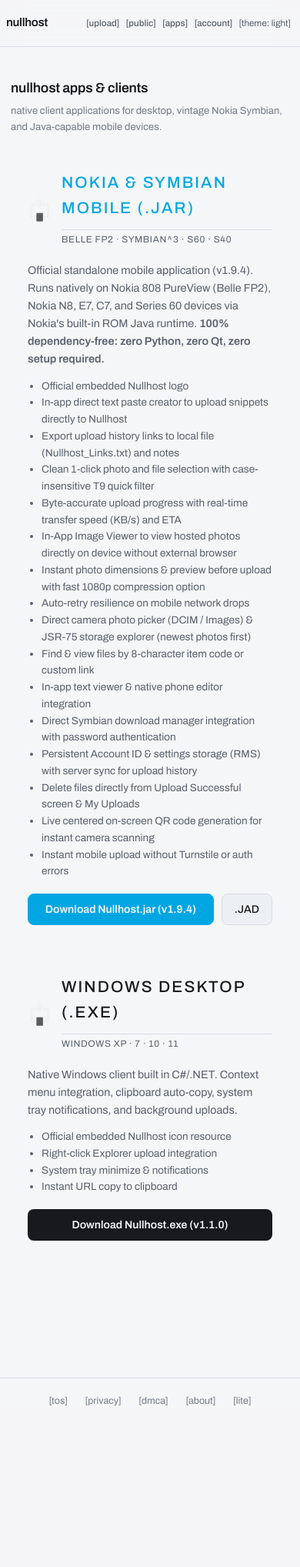
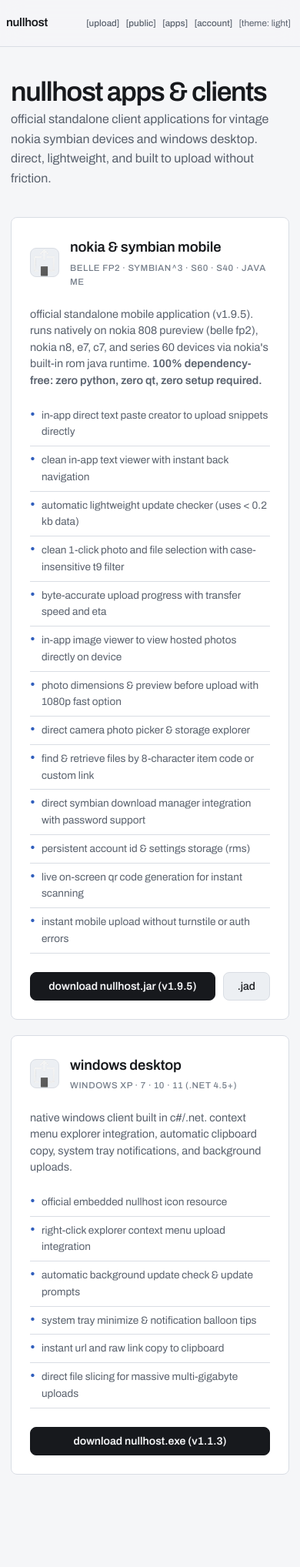
Before and after one commit to Gelaxiz/nullhost, a Flask app: page /app in a window 390 px wide. Shown: the top 2036 px of the page at 77% size. Before the commit the page ends 1827 px from the top, so only its background shows below. Run offline with Flask 3, Linux system fonts and the light colour scheme; some libraries are stand-ins or nearby versions.

Commit message:
feat: release mobile v1.9.5 & desktop v1.1.3 - auto-update checker, in-app text viewer fix, apps page redesign, purge obsolete clients

```diff
--- a/app.py
+++ b/app.py
@@ -612,19 +612,44 @@ def mobile_image_preview(item_id):
             app.logger.warning(f"Mobile preview resize error: {e}")
     return send_file(filepath, mimetype=item['mime_type'] or 'application/octet-stream')
 
+_client_hash_cache = {'mtime': 0, 'size': 0, 'hash': ''}
+
 @app.route('/api/client/update')
 def client_update_manifest():
     client_path = os.path.join(os.path.dirname(__file__), 'client', 'Nullhost.exe')
-    digest = hashlib.sha256()
-    with open(client_path, 'rb') as client_file:
-        for chunk in iter(lambda: client_file.read(1024 * 1024), b''):
-            digest.update(chunk)
+    try:
+        st = os.stat(client_path)
+        if _client_hash_cache['mtime'] != st.st_mtime or _client_hash_cache['size'] != st.st_size:
+            digest = hashlib.sha256()
+            with open(client_path, 'rb') as client_file:
+                for chunk in iter(lambda: client_file.read(1024 * 1024), b''):
+                    digest.update(chunk)
+            _client_hash_cache['mtime'] = st.st_mtime
+            _client_hash_cache['size'] = st.st_size
+            _client_hash_cache['hash'] = digest.hexdigest()
+        sha256_hex = _client_hash_cache['hash']
+    except Exception:
+        sha256_hex = ''
     response = jsonify({
         'version': NULLHOST_CLIENT_VERSION,
-        'download_url': url_for('download_app', _external=True, _scheme='https'),
-        'sha256': digest.hexdigest(),
+        'download_url': url_for('download_app', platform='windows', _external=True, _scheme='https'),
+        'sha256': sha256_hex,
     })
     response.headers['Cache-Control'] = 'no-store'
+    return response
+
+@app.route('/api/version')
+@app.route('/api/mobile/version')
+def app_versions():
+    response = jsonify({
+        'status': 'ok',
+        'j2me': '1.9.5',
+        'windows': NULLHOST_CLIENT_VERSION,
+        'j2me_url': url_for('download_app', platform='j2me', _external=True),
+        'jad_url': url_for('download_app', platform='jad', _external=True),
+        'windows_url': url_for('download_app', platform='windows', _external=True)
+    })
+    response.headers['Cache-Control'] = 'public, max-age=180'
     return response
 
 @app.route('/tos')
--- a/static/style.css
+++ b/static/style.css
@@ -1690,6 +1690,123 @@ code {
     .about-feature-list { grid-template-columns: 1fr; }
 }
 
+/* ── Apps & Clients Page ── */
+.apps-grid {
+    display: grid;
+    grid-template-columns: repeat(auto-fit, minmax(320px, 1fr));
+    gap: 20px;
+    margin: 28px 0 44px;
+}
+.app-card {
+    background: var(--surface);
+    border: 1px solid var(--border);
+    border-radius: var(--radius);
+    padding: 24px;
+    display: flex;
+    flex-direction: column;
+    box-sizing: border-box;
+    transition: border-color var(--motion-ui) var(--ease-out), background-color var(--motion-panel) var(--ease-out);
+}
+.app-card:hover {
+    border-color: var(--border-h);
+}
+.app-header {
+    display: flex;
+    align-items: center;
+    gap: 14px;
+    margin-bottom: 12px;
+}
+.app-icon {
+    width: 38px;
+    height: 38px;
+    border-radius: 8px;
+    background: var(--surface-2);
+    border: 1px solid var(--border);
+    object-fit: contain;
+    flex-shrink: 0;
+}
+.app-title-group {
+    display: flex;
+    flex-direction: column;
+    gap: 2px;
+}
+.app-title-group h2 {
+    font-size: 1.15rem;
+    font-weight: 600;
+    margin: 0;
+    color: var(--text-1);
+    letter-spacing: -0.01em;
+}
+.app-platforms {
+    font-size: 0.72rem;
+    color: var(--text-3);
+    text-transform: uppercase;
+    letter-spacing: 0.05em;
+    font-weight: 500;
+}
+.app-desc {
+    font-size: 0.9rem;
+    color: var(--text-2);
+    margin: 10px 0 16px;
+    line-height: 1.5;
+}
+.app-feature-list {
+    list-style: none;
+    padding: 0;
+    margin: 0 0 24px;
+    font-size: 0.85rem;
+    color: var(--text-2);
+}
+.app-feature-list li {
+    padding: 7px 0;
+    border-bottom: 1px solid var(--border);
+    display: flex;
+    align-items: baseline;
+    gap: 8px;
+}
+.app-feature-list li::before {
+    content: "•";
+    color: var(--blue);
+    font-size: 1.1rem;
+    line-height: 0;
+}
+.app-actions {
+    margin-top: auto;
+    display: flex;
+    gap: 10px;
+    align-items: center;
+}
+.app-actions a {
+    text-decoration: none;
+}
+.app-actions .btn, .app-actions button {
+    display: inline-flex;
+    align-items: center;
+    justify-content: center;
+    padding: 10px 18px;
+    font-size: 0.88rem;
+    font-weight: 500;
+    cursor: pointer;
+    border-radius: 8px;
+}
+.app-actions .btn.primary, .app-actions button.primary {
+    background: var(--text-1);
+    color: var(--bg);
+    border: 1px solid var(--text-1);
+    font-weight: 600;
+}
+.app-actions .btn.primary:hover, .app-actions button.primary:hover {
+    opacity: 0.92;
+}
+.app-actions .btn.secondary, .app-actions button.secondary {
+    background: var(--surface-2);
+    color: var(--text-1);
+    border: 1px solid var(--border);
+}
+.app-actions .btn.secondary:hover, .app-actions button.secondary:hover {
+    border-color: var(--border-h);
+}
+
 /* ── 2FA / QR section ── */
 .totp-card {
     display: flex;
--- a/templates/app.html
+++ b/templates/app.html
@@ -1,70 +1,69 @@
 {% extends "base.html" %}
 {% block content %}
-<div class="section">
-    <h2>nullhost apps & clients</h2>
-    <p class="meta">native client applications for desktop, vintage Nokia Symbian, and Java-capable mobile devices.</p>
+<article class="apps-page">
+    <h1>nullhost apps & clients</h1>
+    <p class="about-intro">official standalone client applications for vintage nokia symbian devices and windows desktop. direct, lightweight, and built to upload without friction.</p>
 
-    <div style="display: grid; grid-template-columns: repeat(auto-fit, minmax(320px, 1fr)); gap: 20px; margin-top: 24px;">
-        <!-- Nokia & Universal Mobile Client (.JAR / .JAD) -->
-        <div style="background: var(--surface-1); border: 1px solid var(--border-soft); border-radius: 12px; padding: 22px; display: flex; flex-direction: column;">
-            <div style="display: flex; align-items: center; gap: 12px; margin-bottom: 10px;">
-                <img src="/static/icon-512.png" alt="Nullhost Logo" style="width: 32px; height: 32px; border-radius: 8px;">
-                <div>
-                    <h3 style="margin: 0; color: #00a6e2; font-size: 1.3rem;">Nokia & Symbian Mobile (.JAR)</h3>
-                    <span style="font-size: 0.75rem; color: var(--text-2); text-transform: uppercase; letter-spacing: 0.05em;">Belle FP2 · Symbian^3 · S60 · S40</span>
+    <div class="apps-grid">
+        <!-- Card 1: Nokia & Universal Mobile Client (.JAR / .JAD) -->
+        <div class="app-card">
+            <div class="app-header">
+                <img src="/static/icon-512.png" alt="Nullhost" class="app-icon">
+                <div class="app-title-group">
+                    <h2>nokia & symbian mobile</h2>
+                    <span class="app-platforms">belle fp2 · symbian^3 · s60 · s40 · java me</span>
                 </div>
             </div>
-            <p style="font-size: 0.9rem; color: var(--text-2); flex-grow: 1; margin: 8px 0 12px 0;">Official standalone mobile application (v1.9.4). Runs natively on Nokia 808 PureView (Belle FP2), Nokia N8, E7, C7, and Series 60 devices via Nokia's built-in ROM Java runtime. <strong>100% dependency-free: zero Python, zero Qt, zero setup required.</strong></p>
-            <ul style="font-size: 0.85rem; color: var(--text-2); margin: 0 0 18px 18px; padding: 0;">
-                <li>Official embedded Nullhost logo</li>
-                <li>In-app direct text paste creator to upload snippets directly to Nullhost</li>
-                <li>Export upload history links to local file (Nullhost_Links.txt) and notes</li>
-                <li>Clean 1-click photo and file selection with case-insensitive T9 quick filter</li>
-                <li>Byte-accurate upload progress with real-time transfer speed (KB/s) and ETA</li>
-                <li>In-App Image Viewer to view hosted photos directly on device without external browser</li>
-                <li>Instant photo dimensions & preview before upload with fast 1080p compression option</li>
-                <li>Auto-retry resilience on mobile network drops</li>
-                <li>Direct camera photo picker (DCIM / Images) & JSR-75 storage explorer (newest photos first)</li>
-                <li>Find & view files by 8-character item code or custom link</li>
-                <li>In-app text viewer & native phone editor integration</li>
-                <li>Direct Symbian download manager integration with password authentication</li>
-                <li>Persistent Account ID & settings storage (RMS) with server sync for upload history</li>
-                <li>Delete files directly from Upload Successful screen & My Uploads</li>
-                <li>Live centered on-screen QR code generation for instant camera scanning</li>
-                <li>Instant mobile upload without Turnstile or auth errors</li>
+            <p class="app-desc">official standalone mobile application (v1.9.5). runs natively on nokia 808 pureview (belle fp2), nokia n8, e7, c7, and series 60 devices via nokia's built-in rom java runtime. <strong>100% dependency-free: zero python, zero qt, zero setup required.</strong></p>
+            <ul class="app-feature-list">
+                <li>in-app direct text paste creator to upload snippets directly</li>
+                <li>clean in-app text viewer with instant back navigation</li>
+                <li>automatic lightweight update checker (uses &lt; 0.2 kb data)</li>
+                <li>clean 1-click photo and file selection with case-insensitive t9 filter</li>
+                <li>byte-accurate upload progress with transfer speed and eta</li>
+                <li>in-app image viewer to view hosted photos directly on device</li>
+                <li>photo dimensions & preview before upload with 1080p fast option</li>
+                <li>direct camera photo picker & storage explorer</li>
+                <li>find & retrieve files by 8-character item code or custom link</li>
+                <li>direct symbian download manager integration with password support</li>
+                <li>persistent account id & settings storage (rms)</li>
+                <li>live on-screen qr code generation for instant scanning</li>
+                <li>instant mobile upload without turnstile or auth errors</li>
             </ul>
-            <div style="margin-top: auto; display: flex; gap: 10px;">
-                <a href="/download-app?platform=j2me&v=1.9.4" style="text-decoration: none; flex: 1;">
-                    <button type="button" class="primary" style="width: 100%; padding: 12px; background: #00a6e2; border-color: #00a6e2; font-weight: bold;">Download Nullhost.jar (v1.9.4)</button>
+            <div class="app-actions">
+                <a href="/download-app?platform=j2me&v=1.9.5" style="flex: 1;">
+                    <button type="button" class="btn primary" style="width: 100%;">download nullhost.jar (v1.9.5)</button>
                 </a>
-                <a href="/download-app?platform=jad&v=1.9.4" style="text-decoration: none;">
-                    <button type="button" style="padding: 12px 16px;">.JAD</button>
+                <a href="/download-app?platform=jad&v=1.9.5">
+                    <button type="button" class="btn secondary">.jad</button>
                 </a>
             </div>
         </div>
 
-        <!-- Windows Desktop Client -->
-        <div style="background: var(--surface-1); border: 1px solid var(--border-soft); border-radius: 12px; padding: 22px; display: flex; flex-direction: column;">
-            <div style="display: flex; align-items: center; gap: 12px; margin-bottom: 10px;">
-                <img src="/static/icon-512.png" alt="Nullhost Logo" style="width: 32px; height: 32px; border-radius: 8px;">
-                <div>
-                    <h3 style="margin: 0; color: var(--accent); font-size: 1.3rem;">Windows Desktop (.EXE)</h3>
-                    <span style="font-size: 0.75rem; color: var(--text-2); text-transform: uppercase; letter-spacing: 0.05em;">Windows XP · 7 · 10 · 11</span>
+        <!-- Card 2: Windows Desktop Client (.EXE) -->
+        <div class="app-card">
+            <div class="app-header">
+                <img src="/static/icon-512.png" alt="Nullhost" class="app-icon">
+                <div class="app-title-group">
+                    <h2>windows desktop</h2>
+                    <span class="app-platforms">windows xp · 7 · 10 · 11 (.net 4.5+)</span>
                 </div>
             </div>
-            <p style="font-size: 0.9rem; color: var(--text-2); flex-grow: 1; margin: 8px 0 12px 0;">Native Windows client built in C#/.NET. Context menu integration, clipboard auto-copy, system tray notifications, and background uploads.</p>
-            <ul style="font-size: 0.85rem; color: var(--text-2); margin: 0 0 18px 18px; padding: 0;">
-                <li>Official embedded Nullhost icon resource</li>
-                <li>Right-click Explorer upload integration</li>
-                <li>System tray minimize & notifications</li>
-                <li>Instant URL copy to clipboard</li>
+            <p class="app-desc">native windows client built in c#/.net. context menu explorer integration, automatic clipboard copy, system tray notifications, and background uploads.</p>
+            <ul class="app-feature-list">
+                <li>official embedded nullhost icon resource</li>
+                <li>right-click explorer context menu upload integration</li>
+                <li>automatic background update check & update prompts</li>
+                <li>system tray minimize & notification balloon tips</li>
+                <li>instant url and raw link copy to clipboard</li>
+                <li>direct file slicing for massive multi-gigabyte uploads</li>
             </ul>
-            <div style="margin-top: auto;">
-                <a href="/download-app?platform=windows&v=1.1.0" style="text-decoration: none;">
-                    <button type="button" class="primary" style="width: 100%; padding: 12px; font-weight: bold;">Download Nullhost.exe (v1.1.0)</button>
+            <div class="app-actions">
+                <a href="/download-app?platform=windows&v=1.1.3" style="width: 100%;">
+                    <button type="button" class="btn primary" style="width: 100%;">download nullhost.exe (v1.1.3)</button>
                 </a>
             </div>
         </div>
     </div>
-</div>
+</article>
 {% endblock %}
```
Also changed, not shown: README.md, 5 other files.
